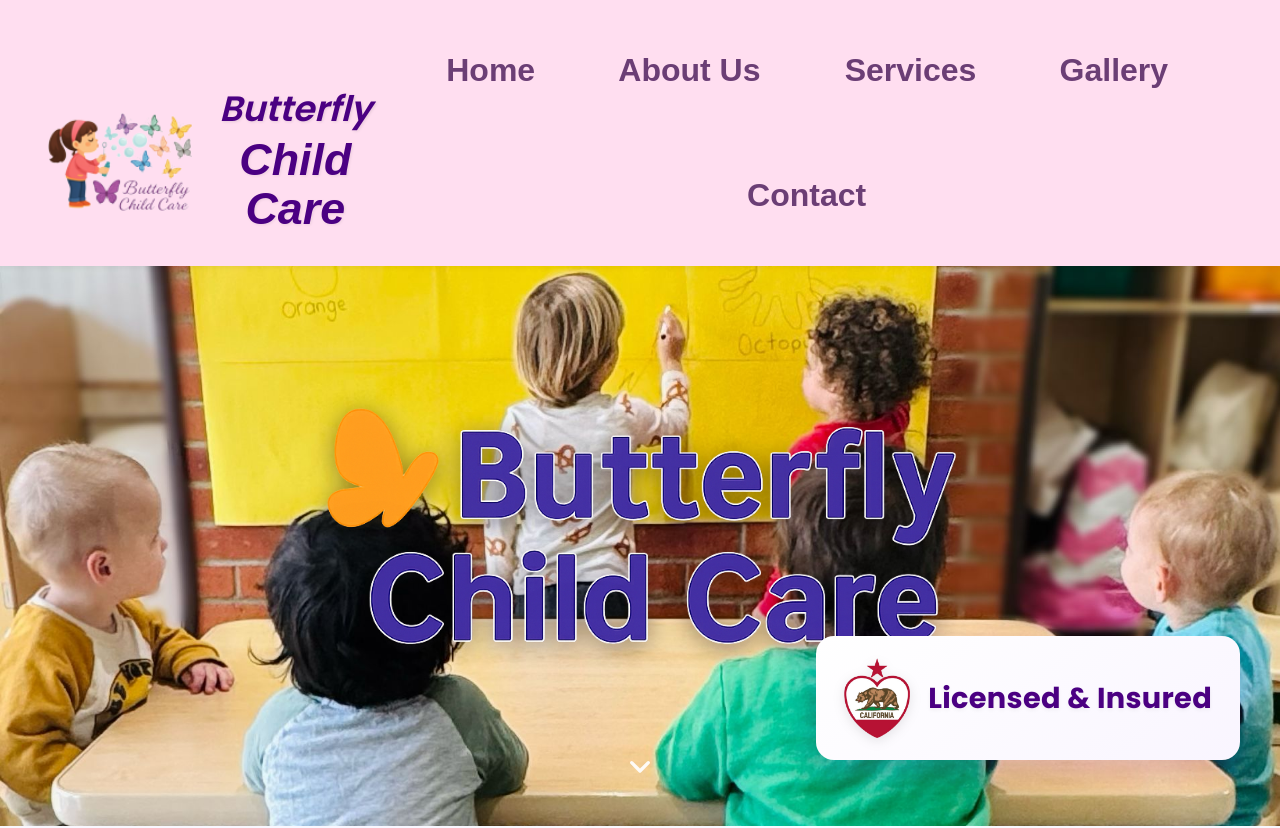
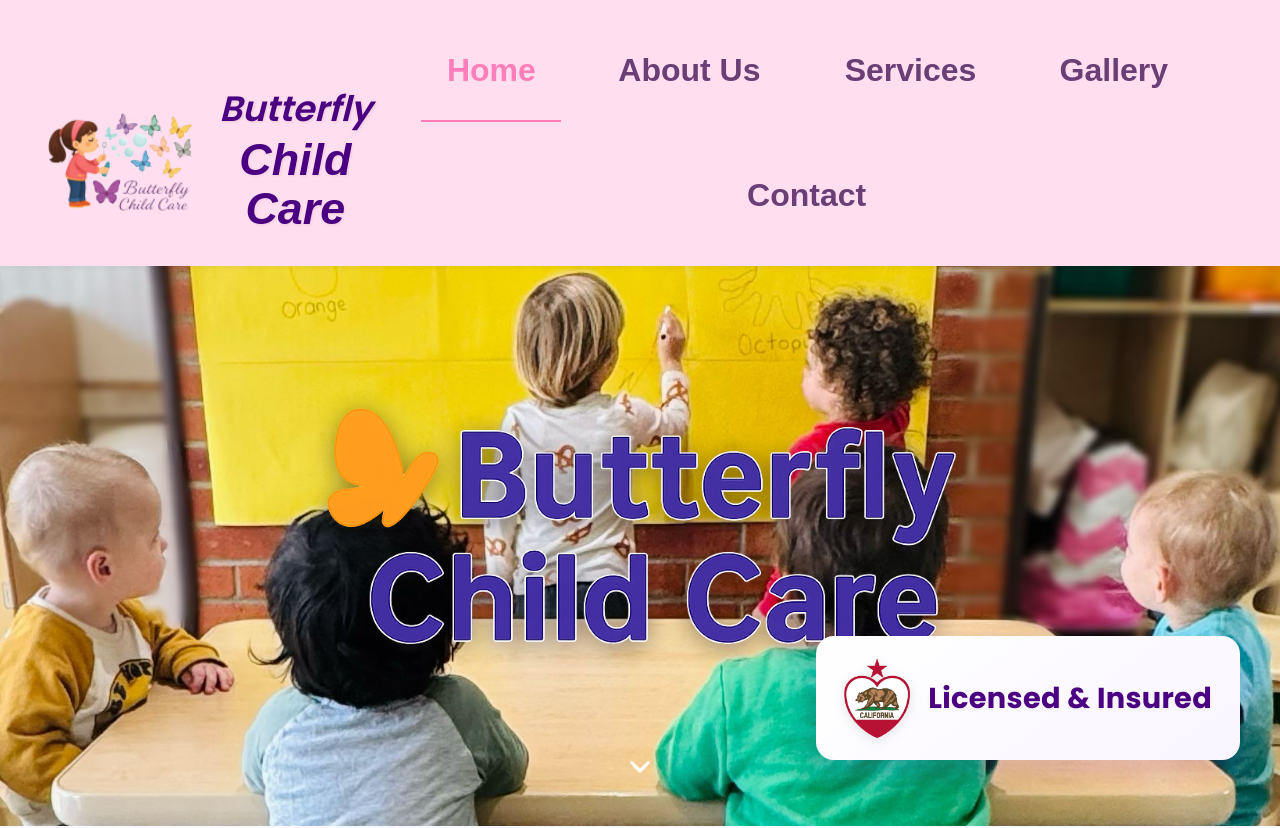
Before and after one commit to LozadAPP/daycare-page, a plain HTML site: page index.html in a window 1280 px wide. Shown: the top 828 px of the page. Drawn offline with nearby package versions, Linux system fonts and the light colour scheme.

```diff
--- a/index.html
+++ b/index.html
@@ -33,7 +33,34 @@
       75% { transform: translate(-10px, -15px) rotate(-5deg); }
       100% { transform: translate(0, 0) rotate(0deg); }
     }
+    /* Estilos para el menú activo */
+    .nav-menu .active {
+      color: #ff7eb9;
+      font-weight: 600;
+      position: relative;
+      opacity: 1 !important;
+      animation: none !important;
+    }
 
+    .nav-menu .active::after {
+      content: '';
+      position: absolute;
+      bottom: -5px;
+      left: 0;
+      width: 100%;
+      height: 2px;
+      background: #ff7eb9;
+    }
+
+    .nav-menu a {
+      display: inline-block;
+      transition: all 0.3s ease;
+    }
+
+    .nav-menu a:hover {
+      color: #8e54e9;
+      transform: translateY(-2px);
+    }
     .animate-float {
       animation: float 4s ease-in-out infinite;
     }
@@ -138,11 +165,11 @@
     <button class="hamburger" id="hamburger">&#9776;</button>
     <nav class="nav-menu" id="navMenu">
       <ul>
-        <li><a href="index.html" class="animate__animated animate__fadeIn animate__delay-1s">Home</a></li>
-        <li><a href="about.html" class="animate__animated animate__fadeIn animate__delay-1-5s">About Us</a></li>
-        <li><a href="services.html" class="animate__animated animate__fadeIn animate__delay-2s">Services</a></li>
-        <li><a href="gallery.html" class="animate__animated animate__fadeIn animate__delay-2-5s">Gallery</a></li>
-        <li><a href="contact.html" class="animate__animated animate__fadeIn animate__delay-3s">Contact</a></li>
+        <li><a href="index.html" class="active">Home</a></li>
+        <li><a href="about.html" class="animate__animated animate__fadeIn animate__delay-0-5s">About Us</a></li>
+        <li><a href="services.html" class="animate__animated animate__fadeIn animate__delay-0-7s">Services</a></li>
+        <li><a href="gallery.html" class="animate__animated animate__fadeIn animate__delay-0-9s">Gallery</a></li>
+        <li><a href="contact.html" class="animate__animated animate__fadeIn animate__delay-1-1s">Contact</a></li>
       </ul>
     </nav>
   </header>
```
